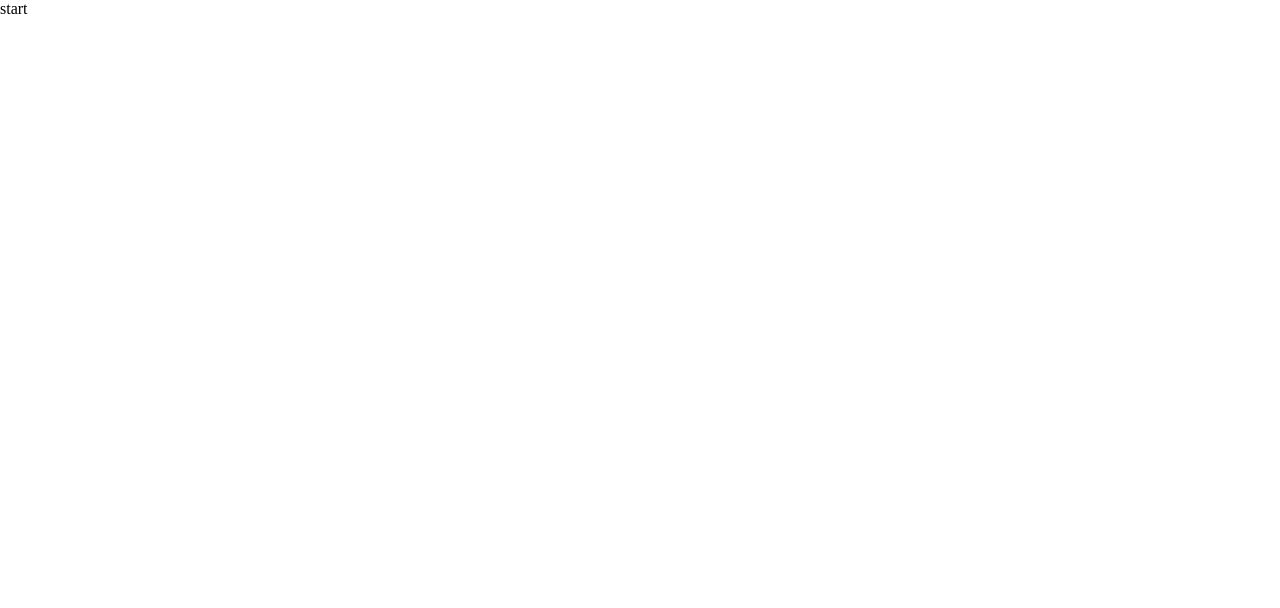
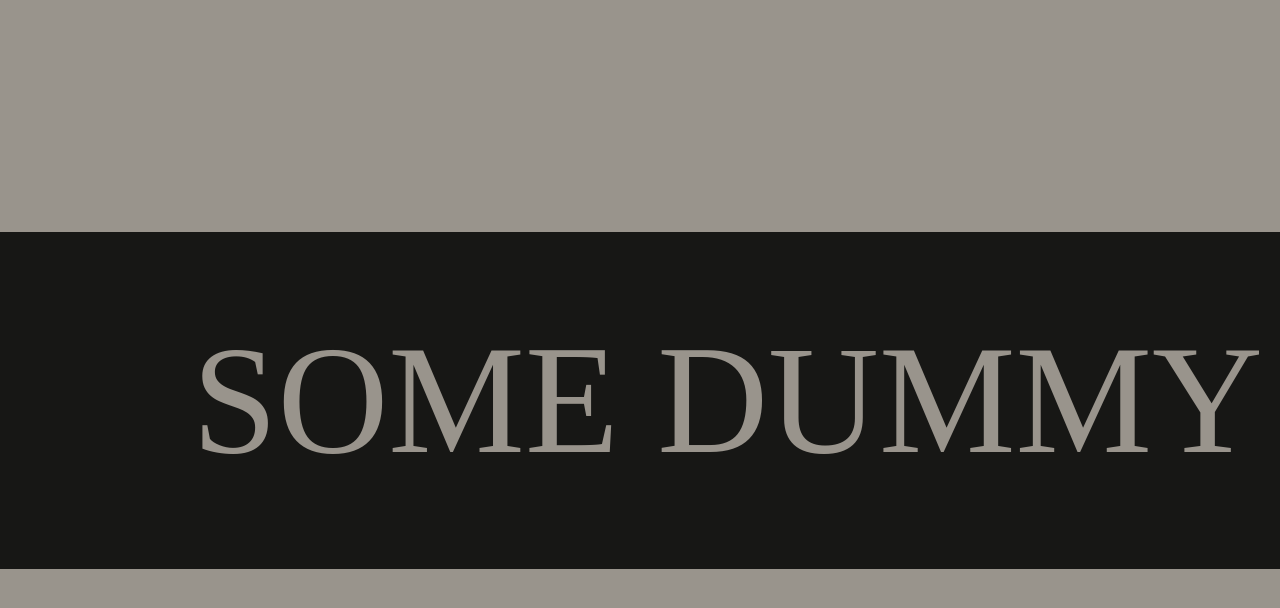
Before and after one commit to freetimezp/usefull-things-065-marquee, a plain HTML site: page index.html in a window 1280 px wide. Drawn offline with nearby package versions, Linux system fonts and the light colour scheme; a web font is replaced by a local one.

Commit message:
02. usefull-things-065-marquee. UI. Marquee text animation.

```diff
--- a/assets/css/style.css
+++ b/assets/css/style.css
@@ -1,3 +1,5 @@
+@import url('https://fonts.googleapis.com/css2?family=Emblema+One&display=swap');
+
 * {
     padding: 0;
     margin: 0;
@@ -9,3 +11,31 @@
 a {
     text-decoration: none;
 }
+
+body {
+    display: flex;
+    align-items: center;
+    justify-content: center;
+    height: 100vh;
+    background: #99948c;
+}
+
+.container {
+    overflow: hidden;
+    background: #171715;
+    cursor: ew-resize;
+    white-space: nowrap;
+    padding: 10vh 0;
+}
+
+.title {
+    font-family: Emblema One;
+    font-size: 12vw;
+    position: relative;
+    color: #99948c;
+    display: inline-block;
+    margin: 0;
+    padding: 0 15%;
+    will-change: transform;
+    text-transform: uppercase;
+}
--- a/assets/js/main.js
+++ b/assets/js/main.js
@@ -0,0 +1,57 @@
+
+const el = document.querySelector(".title");
+
+let elWidth = el.offsetWidth;
+let windowWidth = window.innerWidth;
+
+let mouseX = 0;
+let prevMouseX = 0;
+
+let skewTarget = 0;
+let translateTarget = 0;
+
+let skewWithEasing = 0;
+let translateWithEasing = 0;
+
+let skewEasingFactor = 0.1;
+let translateEasingFactor = 0.05;
+
+window.addEventListener("mousemove", handleMouseMove);
+window.addEventListener("resize", handleWithResize);
+
+function handleMouseMove(e) {
+    mouseX = e.pageX;
+}
+
+function handleWithResize(e) {
+    elWidth = el.offsetWidth;
+    windowWidth = window.innerWidth;
+}
+
+function lerp(start, end, factor) {
+    return (1 - factor) * start + factor * end;
+}
+
+function animateMe() {
+    skewTarget = mouseX - prevMouseX;
+    prevMouseX = mouseX;
+
+    translateTarget = (elWidth - windowWidth) / windowWidth * mouseX * -1;
+
+    skewWithEasing = lerp(skewWithEasing, skewTarget, skewEasingFactor);
+    skewWithEasing = Math.min(Math.max(parseInt(skewWithEasing), -75), 75);
+
+    translateWithEasing = lerp(
+        translateWithEasing,
+        translateTarget,
+        translateEasingFactor
+    );
+
+    el.style.transform = `
+        translateX(${translateWithEasing}px) skew(${skewWithEasing}deg)
+    `;
+
+    window.requestAnimationFrame(animateMe);
+}
+
+window.requestAnimationFrame(animateMe);
--- a/index.html
+++ b/index.html
@@ -10,8 +10,12 @@
 </head>
 
 <body>
-    start
+    <div class="container">
+        <p class="title">Some dummy text here - to show you - this effect</p>
+    </div>
 
+
+    <script src="https://cdnjs.cloudflare.com/ajax/libs/gsap/3.12.5/gsap.min.js"></script>
     <script src="./assets/js/main.js"></script>
 </body>
 
```
